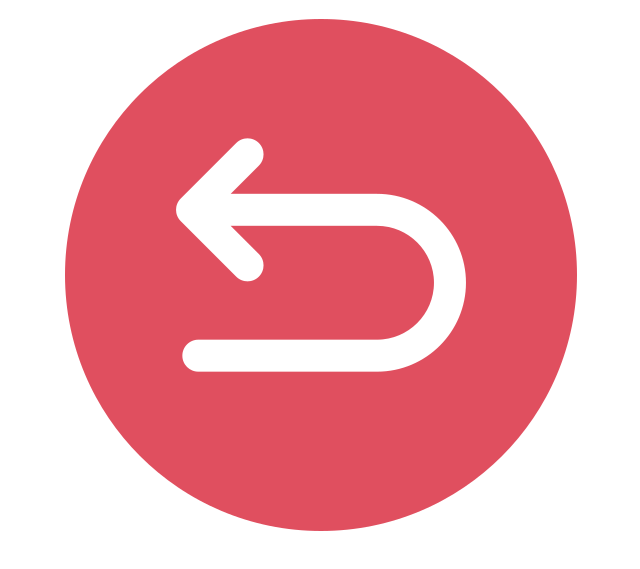
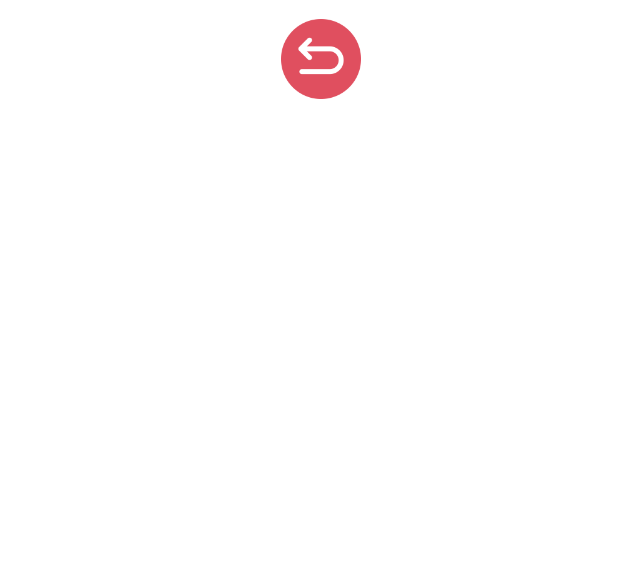
Before and after one commit to guilhermebeija/formulario02, a plain HTML site: page obrigado.html in a window 1280 px wide. Shown: the part 61-630 px from the top of the page, without its empty margins (319-959 px from the left). Drawn offline with Linux system fonts and the light colour scheme.

Commit message:
Add files via upload

```diff
--- a/obrigado.html
+++ b/obrigado.html
@@ -7,6 +7,6 @@
 </head>
 <body>
     <center><h1>obrigado por entrar no meu site</h1></center>
-    <center><a href="index.html"><img src="voltar.png" alt="voltar"></a></center>
+    <center><a href="index.html"><img src="voltar.png" alt="voltar" width="80px"></a></center>
 </body>
 </html>
```
